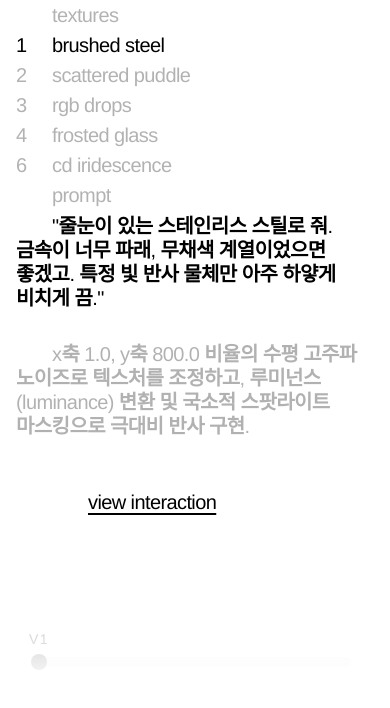
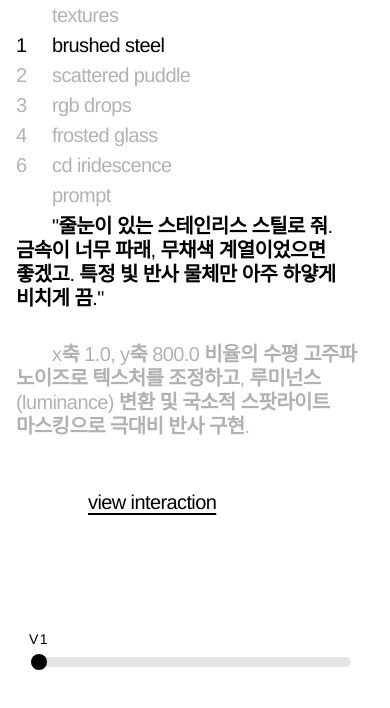
Before and after one commit to jonghyeokcolinlee/texture, a Next.js app: page / in a window 390 px wide. Shown: the top 708 px of the page. Built offline with nearby package versions, Linux system fonts and the light colour scheme.

Commit message:
feat: update homepage texture layout and styling

```diff
--- a/src/app/page.tsx
+++ b/src/app/page.tsx
@@ -218,7 +218,7 @@ export default function Home() {
     return (
         <main className="h-screen w-screen bg-white flex flex-col md:flex-row overflow-hidden lowercase md:p-6 lg:p-10 gap-0 md:gap-24 lg:gap-40">
             {/* 1. Left Pane: Navigation Wheel (Mobile / Desktop) */}
-            <div className="flex-none md:w-[22%] h-[180px] md:h-[180px] px-4 md:px-0 bg-white relative flex flex-col overflow-hidden">
+            <div className="flex-none md:w-[22%] h-[180px] md:h-full px-4 md:px-0 bg-white relative flex flex-col overflow-hidden">
                 {/* Fixed Title: textures */}
                 <div className="w-full py-1 text-black/30 select-none flex-none bg-white z-30 text-[20px] lg:text-[28px] tracking-[-0.03em] leading-[1.1] indent-[1.8em] font-medium">
                     textures
@@ -289,9 +289,6 @@ export default function Home() {
                     </div>
 
                     <div className="flex-1 w-full relative overflow-hidden">
-                        {/* FIXED OVERLAY: Bottom gradient for scroll affordance */}
-                        <div className="absolute bottom-0 left-0 w-full h-32 bg-gradient-to-t from-white via-white/80 to-transparent pointer-events-none z-30" />
-
                         <div className="h-full w-full overflow-y-auto no-scrollbar pb-0 flex flex-col">
                             <div className="max-w-[800px] text-[20px] lg:text-[28px] tracking-[-0.03em] leading-[1.2] text-black font-medium w-full pb-32 md:pb-40">
                                 {activeMat && activeVersion ? (
```
